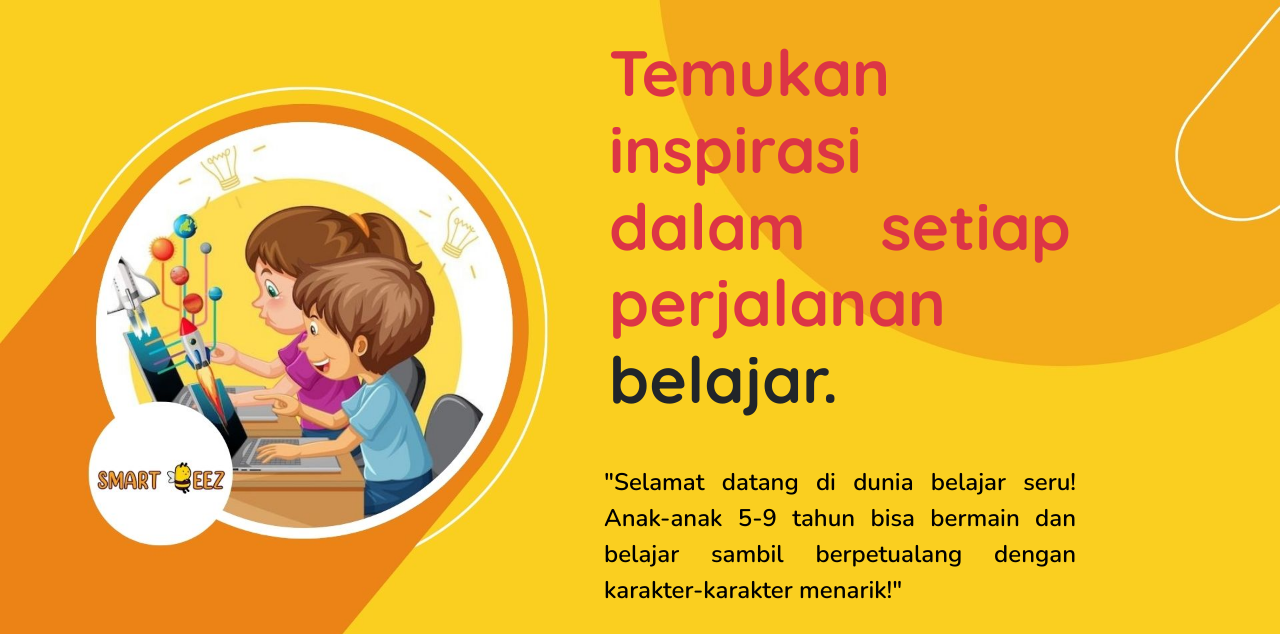
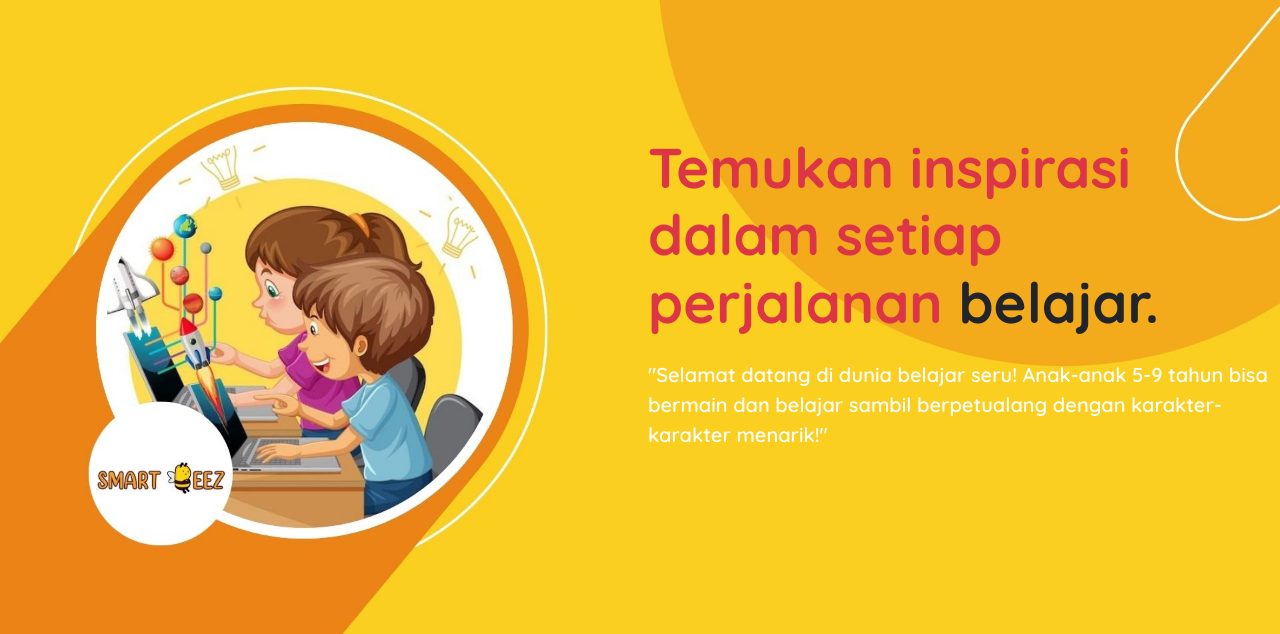
Before and after one commit to muhamadrofii/jQuery-layout-2-kelompok-2-Educourse, a plain HTML site: page index.html in a window 1280 px wide. Shown: the part 135-769 px from the top of the page. Drawn offline with nearby package versions, Linux system fonts and the light colour scheme; a script that the page names is missing.

Commit message:
hero layout

```diff
--- a/index.html
+++ b/index.html
@@ -45,17 +45,29 @@
      <!-- navbar end -->
 
     <!-- home -->
-    <section class="banner">
-        <div class="container home-section" id="home">
-            <div class="content-home mx-auto py-5 px-4" style="max-width: 60rem; text-align: justify;">
-                <h1 class="display-3 display-md-3 fw-bold text-danger" style="line-height: 1.2;">Temukan inspirasi dalam setiap perjalanan
-                    <span class="text-dark">belajar.</span>
-                </h1>
-                <p class="fs-4 fs-6 py-3 fw-semibold">"Selamat datang di dunia belajar seru! Anak-anak 5-9 tahun bisa bermain dan belajar sambil berpetualang dengan karakter-karakter menarik!"</p>
-                <a class="btn btn-warning text-white rounded-4 py-2 px-3" href="loginForm.html" role="button">Belajar Sekarang</a>
+    <section class="banner d-flex justify-content-center align-items-center position-relative">
+        <div class="container-fluid text-white" id="home">
+            <div class="row justify-content-end">
+                <div class="col-10 col-sm-6 col-md-6 col-lg-6 text-sm-end text-md-start ps-sm-5 ps-md-2 content-home">
+                    <h1 class="display-4 display-md-5 display-sm-6 fw-bold text-danger">
+                        Temukan inspirasi dalam setiap perjalanan
+                        <span class="text-dark">belajar.</span>
+                    </h1>
+                    <p class="fs-5 py-3 fw-semibold">
+                        "Selamat datang di dunia belajar seru! Anak-anak 5-9 tahun bisa bermain dan belajar sambil berpetualang dengan karakter-karakter menarik!"
+                    </p>
+                </div>
             </div>
+            <!-- Tombol di luar gambar -->
         </div>
     </section>
+    <div class="btn-learning mx-5">
+
+        <div class="text-center text-lg-start my-5 mx-4">
+            <a class="btn btn-warning text-white rounded-4 py-2 px-3" href="loginForm.html" role="button">Belajar Sekarang</a>
+        </div>
+    </div>
+
 
 
     <!-- home end -->
@@ -269,7 +281,9 @@
                         </div>
                     </div>
                 </div>
+            </section>
     <!--Teacher Section End-->
+
     <!-- Testimonial Section Start -->
     <section id="testimonial" class="py-5">
         <div class="container">
--- a/style/landingPage.css
+++ b/style/landingPage.css
@@ -39,7 +39,7 @@
 }
 .home-section p{
   font-family: "Nunito", sans-serif;
-  font-size: 10px;
+  /* font-size: 10px; */
   margin-top: 10px;
   font-style: normal;
 }
```
